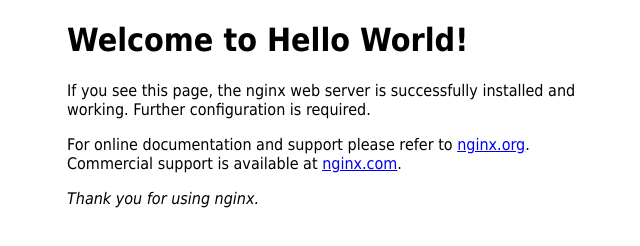
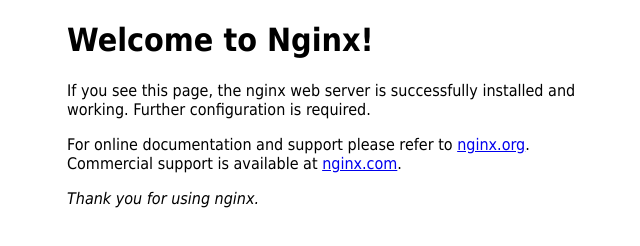
Before and after one commit to sriravi25/nginx_CICD, a plain HTML site: page index.html in a window 1280 px wide. Shown: the whole page, without its empty margins (293-933 px from the left). Drawn offline with Linux system fonts and the light colour scheme.

Commit message:
Update index.html

```diff
--- a/index.html
+++ b/index.html
@@ -9,7 +9,7 @@ font-family: Tahoma, Verdana, Arial, sans-serif; }
 </style>
 </head>
 <body>
-<h1>Welcome to Hello World!</h1>
+<h1>Welcome to Nginx!</h1>
 <p>If you see this page, the nginx web server is successfully installed and
 working. Further configuration is required.</p>
 
```
